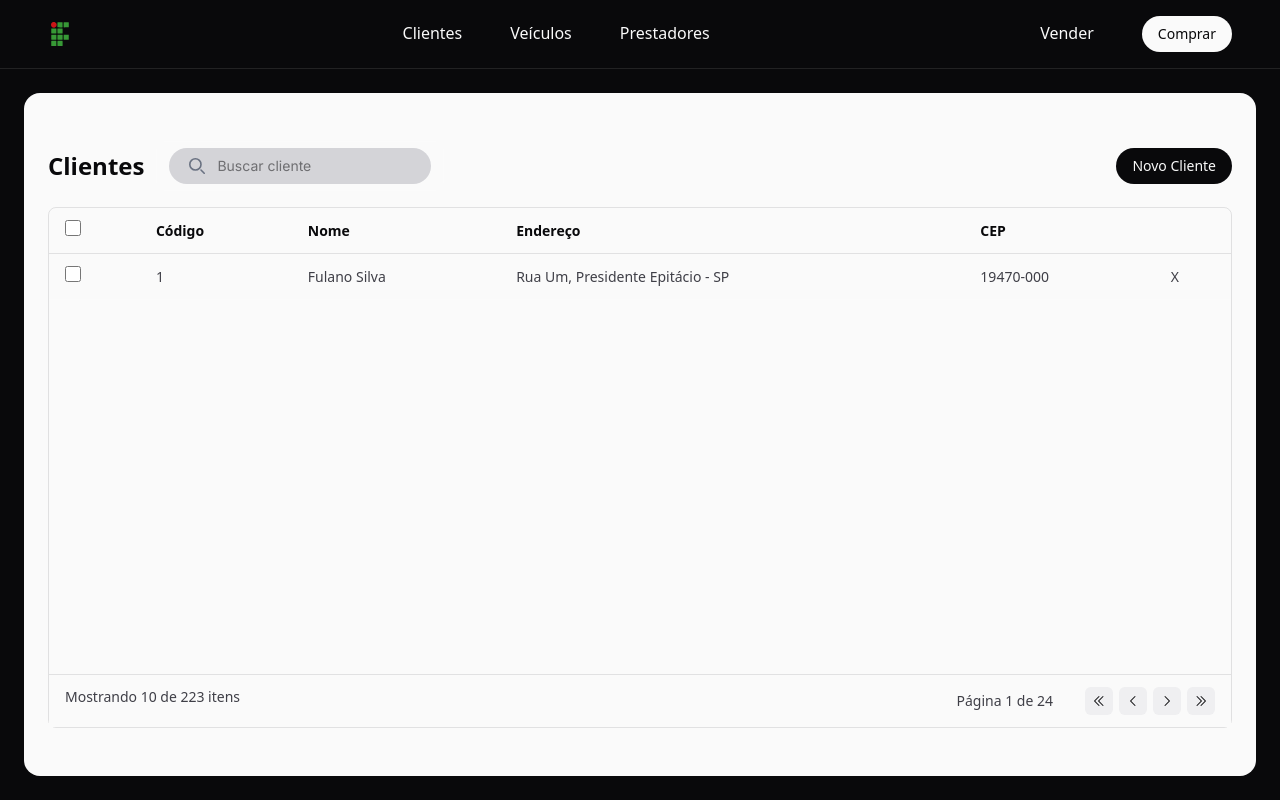
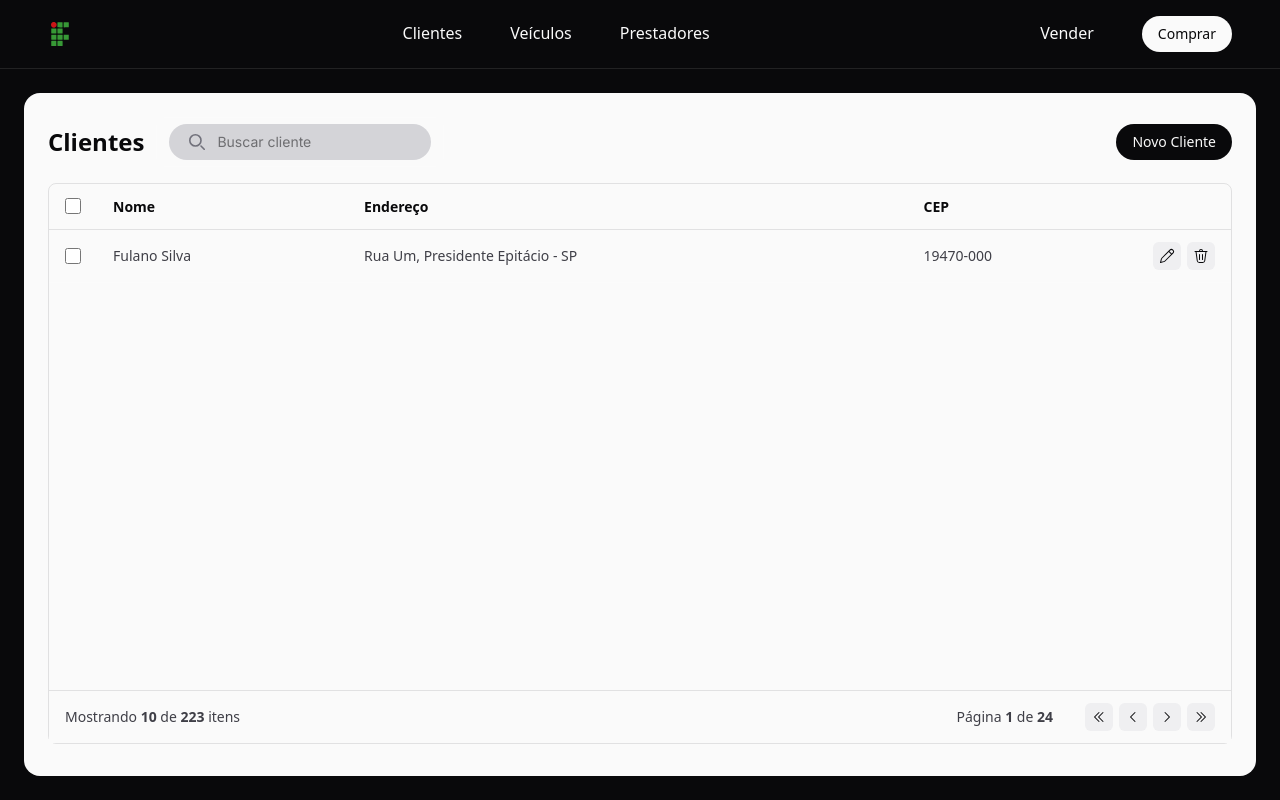
Before and after one commit to ProjetosIFSP/market-flask, a Flask app: page /clientes in a window 1280 px wide. Run offline with Flask 3, Linux system fonts and the light colour scheme; parts of the project's set-up code (start-up, migrations or seed data) failed here and were passed over.

Commit message:
style: fine tunning

```diff
--- a/static/css/output.css
+++ b/static/css/output.css
@@ -20,6 +20,7 @@
     --color-zinc-100: oklch(96.7% 0.001 286.375);
     --color-zinc-200: oklch(92% 0.004 286.32);
     --color-zinc-300: oklch(87.1% 0.006 286.286);
+    --color-zinc-500: oklch(55.2% 0.016 285.938);
     --color-zinc-700: oklch(37% 0.013 285.805);
     --color-zinc-800: oklch(27.4% 0.006 286.033);
     --color-zinc-900: oklch(21% 0.006 285.885);
@@ -40,6 +41,8 @@
     --radius-md: 0.375rem;
     --radius-lg: 0.5rem;
     --radius-2xl: 1rem;
+    --default-transition-duration: 150ms;
+    --default-transition-timing-function: cubic-bezier(0.4, 0, 0.2, 1);
     --default-font-family: var(--font-sans);
     --default-mono-font-family: var(--font-mono);
   }
@@ -333,6 +336,9 @@
   .h-screen {
     height: 100vh;
   }
+  .max-h-max {
+    max-height: max-content;
+  }
   .max-h-screen {
     max-height: 100vh;
   }
@@ -341,6 +347,9 @@
   }
   .w-6 {
     width: calc(var(--spacing) * 6);
+  }
+  .w-10 {
+    width: calc(var(--spacing) * 10);
   }
   .w-72 {
     width: calc(var(--spacing) * 72);
@@ -365,6 +374,18 @@
   }
   .border-collapse {
     border-collapse: collapse;
+  }
+  .translate-y-0 {
+    --tw-translate-y: calc(var(--spacing) * 0);
+    translate: var(--tw-translate-x) var(--tw-translate-y);
+  }
+  .translate-y-0\.5 {
+    --tw-translate-y: calc(var(--spacing) * 0.5);
+    translate: var(--tw-translate-x) var(--tw-translate-y);
+  }
+  .translate-y-1 {
+    --tw-translate-y: calc(var(--spacing) * 1);
+    translate: var(--tw-translate-x) var(--tw-translate-y);
   }
   .cursor-pointer {
     cursor: pointer;
@@ -572,6 +593,9 @@
   .py-3 {
     padding-block: calc(var(--spacing) * 3);
   }
+  .py-8 {
+    padding-block: calc(var(--spacing) * 8);
+  }
   .py-12 {
     padding-block: calc(var(--spacing) * 12);
   }
@@ -580,6 +604,9 @@
   }
   .ps-12 {
     padding-inline-start: calc(var(--spacing) * 12);
+  }
+  .pt-6 {
+    padding-top: calc(var(--spacing) * 6);
   }
   .pt-40 {
     padding-top: calc(var(--spacing) * 40);
@@ -592,6 +619,9 @@
   }
   .text-right {
     text-align: right;
+  }
+  .align-middle {
+    vertical-align: middle;
   }
   .text-2xl {
     font-size: var(--text-2xl);
@@ -632,8 +662,14 @@
   .text-zinc-300 {
     color: var(--color-zinc-300);
   }
+  .text-zinc-500 {
+    color: var(--color-zinc-500);
+  }
   .text-zinc-700 {
     color: var(--color-zinc-700);
+  }
+  .text-zinc-900 {
+    color: var(--color-zinc-900);
   }
   .text-zinc-950 {
     color: var(--color-zinc-950);
@@ -666,8 +702,17 @@
   .filter {
     filter: var(--tw-blur,) var(--tw-brightness,) var(--tw-contrast,) var(--tw-grayscale,) var(--tw-hue-rotate,) var(--tw-invert,) var(--tw-saturate,) var(--tw-sepia,) var(--tw-drop-shadow,);
   }
+  .transition-colors {
+    transition-property: color, background-color, border-color, outline-color, text-decoration-color, fill, stroke, --tw-gradient-from, --tw-gradient-via, --tw-gradient-to;
+    transition-timing-function: var(--tw-ease, var(--default-transition-timing-function));
+    transition-duration: var(--tw-duration, var(--default-transition-duration));
+  }
   .transition-normal {
     transition-behavior: normal;
+  }
+  .duration-300 {
+    --tw-duration: 300ms;
+    transition-duration: 300ms;
   }
   .duration-500 {
     --tw-duration: 500ms;
@@ -797,6 +842,27 @@
       }
     }
   }
+  .hover\:bg-zinc-200 {
+    &:hover {
+      @media (hover: hover) {
+        background-color: var(--color-zinc-200);
+      }
+    }
+  }
+  .hover\:bg-zinc-300 {
+    &:hover {
+      @media (hover: hover) {
+        background-color: var(--color-zinc-300);
+      }
+    }
+  }
+  .hover\:bg-zinc-700 {
+    &:hover {
+      @media (hover: hover) {
+        background-color: var(--color-zinc-700);
+      }
+    }
+  }
   .hover\:bg-zinc-800 {
     &:hover {
       @media (hover: hover) {
@@ -882,6 +948,21 @@
     }
   }
 }
+@property --tw-translate-x {
+  syntax: "*";
+  inherits: false;
+  initial-value: 0;
+}
+@property --tw-translate-y {
+  syntax: "*";
+  inherits: false;
+  initial-value: 0;
+}
+@property --tw-translate-z {
+  syntax: "*";
+  inherits: false;
+  initial-value: 0;
+}
 @property --tw-divide-y-reverse {
   syntax: "*";
   inherits: false;
@@ -963,21 +1044,6 @@
   initial-value: "";
   inherits: false;
 }
-@property --tw-translate-x {
-  syntax: "*";
-  inherits: false;
-  initial-value: 0;
-}
-@property --tw-translate-y {
-  syntax: "*";
-  inherits: false;
-  initial-value: 0;
-}
-@property --tw-translate-z {
-  syntax: "*";
-  inherits: false;
-  initial-value: 0;
-}
 @property --tw-shadow {
   syntax: "*";
   inherits: false;
@@ -1046,6 +1112,9 @@
 @layer properties {
   @supports ((-webkit-hyphens: none) and (not (margin-trim: inline))) or ((-moz-orient: inline) and (not (color:rgb(from red r g b)))) {
     *, ::before, ::after, ::backdrop {
+      --tw-translate-x: 0;
+      --tw-translate-y: 0;
+      --tw-translate-z: 0;
       --tw-divide-y-reverse: 0;
       --tw-border-style: solid;
       --tw-font-weight: initial;
@@ -1065,9 +1134,6 @@
       --tw-drop-shadow-size: initial;
       --tw-duration: initial;
       --tw-content: "";
-      --tw-translate-x: 0;
-      --tw-translate-y: 0;
-      --tw-translate-z: 0;
       --tw-shadow: 0 0 #0000;
       --tw-shadow-color: initial;
       --tw-shadow-alpha: 100%;
--- a/templates/base.html
+++ b/templates/base.html
@@ -3,7 +3,7 @@
   <head>
     <meta charset="UTF-8" />
     <meta name="viewport" content="width=device-width, initial-scale=1.0" />
-    <title>{% block title %}Feirão do Automóvel{% endblock %}</title>
+    <title>{% block title %}IFeirão do Automóvel{% endblock %}</title>
     <link href="/static/css/output.css" rel="stylesheet" />
     <link rel="preconnect" href="https://fonts.googleapis.com" />
     <link rel="preconnect" href="https://fonts.gstatic.com" crossorigin />
@@ -113,7 +113,7 @@
     </div>
     {% else %}
     <div
-      class="flex flex-col m-6 p-6 py-12 flex-1 rounded-2xl bg-zinc-50 text-zinc-950"
+      class="flex flex-col m-6 p-6 py-8 pt-6 flex-1 rounded-2xl bg-zinc-50 text-zinc-950"
     >
       {% block content %} {% endblock %}
     </div>
--- a/templates/clientes.html
+++ b/templates/clientes.html
@@ -8,7 +8,7 @@
       <form class="max-w-md mx-auto">
         <label
           for="default-search"
-          class="mb-2 text-sm font-medium text-gray-900 sr-only"
+          class="mb-2 text-sm font-medium text-zinc-900 sr-only"
           >Search</label
         >
         <div class="relative">
@@ -16,7 +16,7 @@
             class="absolute inset-y-0 start-2 flex items-center ps-3 pointer-events-none"
           >
             <svg
-              class="w-4 h-4 text-gray-500"
+              class="w-4 h-4 text-zinc-500"
               aria-hidden="true"
               xmlns="http://www.w3.org/2000/svg"
               fill="none"
@@ -58,19 +58,20 @@
     <table class="w-full">
       <thead>
         <tr class="border-b border-zinc-950/10">
-          <th class="py-3 px-4 text-sm font-semibold text-left">
+          <th
+            class="py-3 px-4 text-sm font-semibold w-10 text-center translate-y-0.5"
+          >
             <input
               type="checkbox"
-              class="w-4 h-4 accent-green-600 text-green-600 bg-gray-100 border-gray-300 rounded-sm"
+              class="w-4 h-4 accent-green-600 text-green-600 bg-zinc-100 border-zinc-300 cursor-pointer rounded-sm"
             />
           </th>
-          <th class="py-3 px-4 text-sm font-semibold text-left">Código</th>
           <th class="py-3 px-4 text-sm font-semibold text-left">Nome</th>
           <th class="py-3 px-4 text-sm font-semibold text-left col-span-5">
             Endereço
           </th>
           <th class="py-3 px-4 text-sm font-semibold text-left">CEP</th>
-          <th class="py-3 px-4 text-sm font-semibold text-left"></th>
+          <th class="py-3 px-4 text-sm font-semibold text-left w-10"></th>
         </tr>
       </thead>
       <tbody>
@@ -78,24 +79,64 @@
           <td class="py-3 px-4 text-sm text-zinc-700">
             <input
               type="checkbox"
-              class="w-4 h-4 accent-green-600 text-green-600 bg-gray-100 border-gray-300 rounded-sm"
+              class="w-4 h-4 accent-green-600 text-green-600 bg-zinc-100 border-zinc-300 cursor-pointer rounded-sm translate-y-0.5"
             />
           </td>
-          <td class="py-3 px-4 text-sm text-zinc-700">1</td>
           <td class="py-3 px-4 text-sm text-zinc-700">Fulano Silva</td>
           <td class="py-3 px-4 text-sm text-zinc-700">
             Rua Um, Presidente Epitácio - SP
           </td>
           <td class="py-3 px-4 text-sm text-zinc-700">19470-000</td>
-          <td class="py-3 px-4 text-sm text-zinc-700">X</td>
+          <td class="py-3 px-4 text-sm text-zinc-700">
+            <div class="flex gap-1.5">
+              <a
+                href="?page=1&search={{ search }}"
+                type="button"
+                class="bg-zinc-200/50 rounded-md text-zinc-950 p-1.5 hover:bg-zinc-300 transition-colors duration-300"
+              >
+                <svg
+                  xmlns="http://www.w3.org/2000/svg"
+                  width="16"
+                  height="16"
+                  viewBox="0 0 16 16"
+                >
+                  <path
+                    fill="currentColor"
+                    d="M14.236 1.764a2.62 2.62 0 0 0-3.707 0L2.657 9.636a2.96 2.96 0 0 0-.772 1.354l-.87 3.386a.5.5 0 0 0 .61.608l3.385-.869a2.95 2.95 0 0 0 1.354-.772l7.872-7.872a2.62 2.62 0 0 0 0-3.707m-3 .707a1.621 1.621 0 1 1 2.293 2.293l-.779.779l-2.293-2.293zM9.75 3.957l2.293 2.293l-6.386 6.386a1.95 1.95 0 0 1-.896.51l-2.567.66l.66-2.567a1.94 1.94 0 0 1 .51-.896z"
+                  />
+                </svg>
+              </a>
+              <button
+                href="?page=1&search={{ search }}"
+                type="button"
+                class="bg-zinc-200/50 rounded-md text-zinc-950 p-1.5 hover:bg-zinc-300 cursor-pointer transition-colors duration-300"
+              >
+                <svg
+                  xmlns="http://www.w3.org/2000/svg"
+                  width="16"
+                  height="16"
+                  viewBox="0 0 16 16"
+                >
+                  <path
+                    fill="currentColor"
+                    d="M7 3h2a1 1 0 0 0-2 0M6 3a2 2 0 1 1 4 0h4a.5.5 0 0 1 0 1h-.564l-1.205 8.838A2.5 2.5 0 0 1 9.754 15H6.246a2.5 2.5 0 0 1-2.477-2.162L2.564 4H2a.5.5 0 0 1 0-1zm1 3.5a.5.5 0 0 0-1 0v5a.5.5 0 0 0 1 0zM9.5 6a.5.5 0 0 1 .5.5v5a.5.5 0 0 1-1 0v-5a.5.5 0 0 1 .5-.5m-4.74 6.703A1.5 1.5 0 0 0 6.246 14h3.508a1.5 1.5 0 0 0 1.487-1.297L12.427 4H3.573z"
+                  />
+                </svg>
+              </button>
+            </div>
+          </td>
         </tr>
       </tbody>
       <tfoot
         class="absolute w-full flex justify-between bottom-0 bg-zinc-50 border-t border-zinc-950/10"
       >
-        <tr class="flex w-full justify-between">
-          <td class="py-3 px-4 text-sm text-zinc-700 col-span-4" colspan="3">
-            Mostrando 10 de 223 itens
+        <tr class="flex w-full justify-between items-center">
+          <td
+            class="py-3 px-4 text-sm text-zinc-700 col-span-4 max-h-max"
+            colspan="3"
+          >
+            Mostrando <span class="font-semibold">10</span> de
+            <span class="font-semibold">223</span> itens
           </td>
 
           <td
@@ -103,7 +144,10 @@
             colspan="3"
           >
             <div class="inline-flex justify-center gap-8">
-              <span class="place-content-center"> Página 1 de 24 </span>
+              <span class="place-content-center">
+                Página <span class="font-semibold">1</span> de
+                <span class="font-semibold">24</span>
+              </span>
 
               <div class="flex gap-1.5 items-center">
                 <a
--- a/templates/index.html
+++ b/templates/index.html
@@ -4,7 +4,7 @@ block content_bg %}
   <h3
     class="w-max text-medium border-b h-6 border-white/60 after:content-[''] after:block after:w-0 after:h-[1px] after:bg-green-700 focus:after:w-full hover:after:w-full after:-translate-y-px after:transition-normal after:duration-500"
   >
-    Feirão do Automóvel
+    IFeirão do Automóvel
   </h3>
   <h1 class="text-6xl font-bold">
     Compre ou venda seu carro<br />com segurança
```
